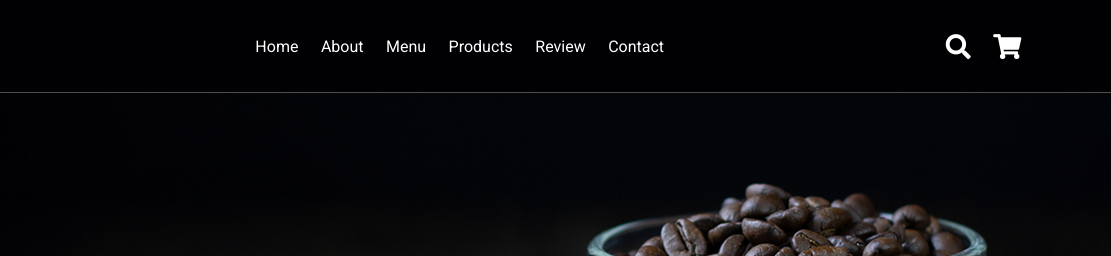
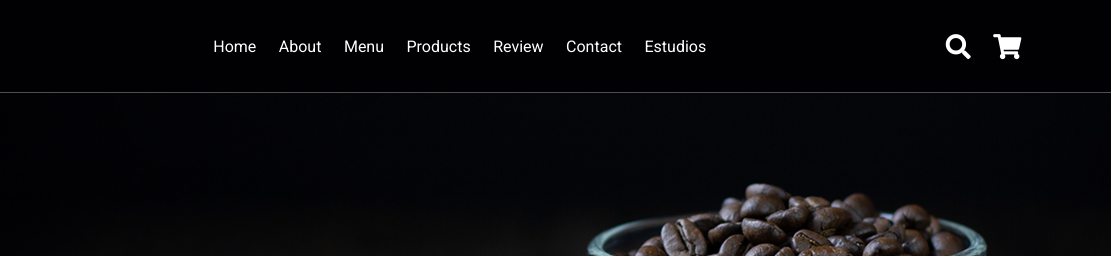
Before and after one commit to kendollcastro/coffee-website, a plain HTML site: page index.html in a window 1280 px wide. Shown: the top 256 px of the page, 169-1280 px from the left. Drawn offline with Linux system fonts and the light colour scheme.

Commit message:
agregamos un anchor

```diff
--- a/index.html
+++ b/index.html
@@ -30,6 +30,7 @@
         <a href="#products">products</a>
         <a href="#review">review</a>
         <a href="#contact">contact</a>
+        <a href="#contact">estudios</a>
     </nav>
 
     <div class="icons">
```
